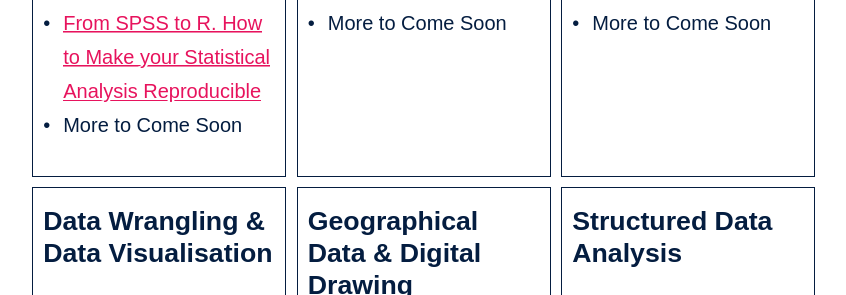
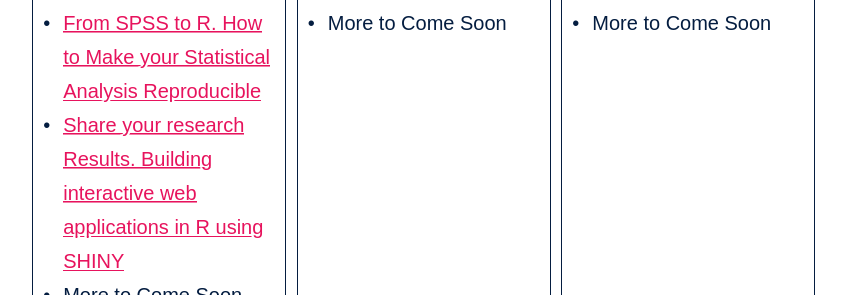
Before and after one commit to DCS-training/DCS-training.github.io, a Jekyll site: the page built from index.md, in a window 1280 px wide and 900 px high, scrolled down 958 px, cut to the strip 146-441 px from the top of the window. Shown: the whole strip, without its empty margins (211-1057 px from the left). Built offline with Jekyll 4.4.1, drawn with Linux system fonts in a browser that asks for light colours; comment, search, counter and statistics services are not loaded.

Commit message:
Update index.md

```diff
--- a/index.md
+++ b/index.md
@@ -22,6 +22,7 @@
         <img src="https://www.cdcs.ed.ac.uk/files/2023-10/Group%20in%20workshop.png" alt="Image 1">
         <ul>
            <li><a href="Tutorials/SPSSTutorial.html">From SPSS to R. How to Make your Statistical Analysis Reproducible</a></li>
+           <li><a href="Tutorials/ShinyApps.html">Share your research Results. Building interactive web applications in R using SHINY</a></li>
            <li>More to Come Soon</li>
         </ul>
         </div>
```
